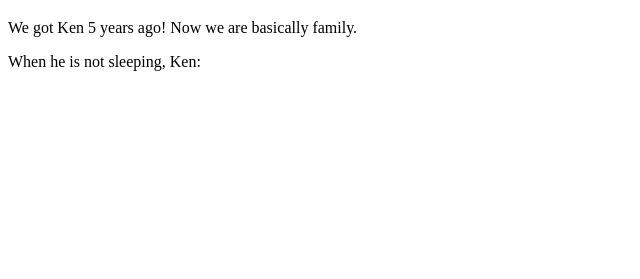
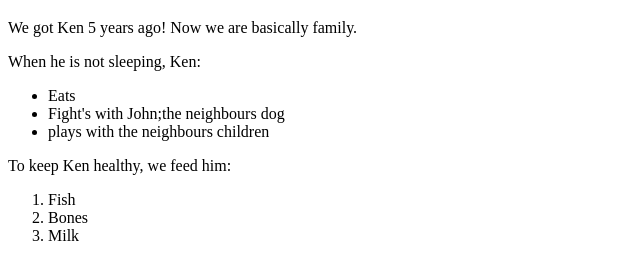
Before and after one commit to Kiptim54/my-pet, a plain HTML site: page my-pet.html in a window 1280 px wide. Shown: the part 61-340 px from the top of the page, without its empty margins (0-640 px from the left). Drawn offline with Linux system fonts and the light colour scheme.

Commit message:
add block ordered and unordered lists

```diff
--- a/my-pet.html
+++ b/my-pet.html
@@ -7,5 +7,16 @@
   <h1>Ken the dog</h1>
   <p> We got Ken 5 years ago! Now we are basically family.</p>
   <p>When he is not sleeping, Ken:</P>
+      <ul>
+        <li>Eats</li>
+        <li>Fight's with John;the neighbours dog</li>
+        <li>plays with the neighbours children</li>
+      </ul>
+  <p> To keep Ken healthy, we feed him:</p>
+        <ol>
+        <li>Fish</li>
+        <li>Bones</li>
+        <li>Milk</li>
+        </ol>
 </body>
 </html>
```
